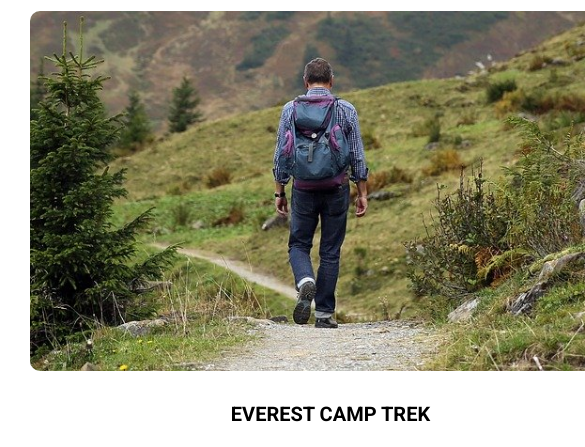
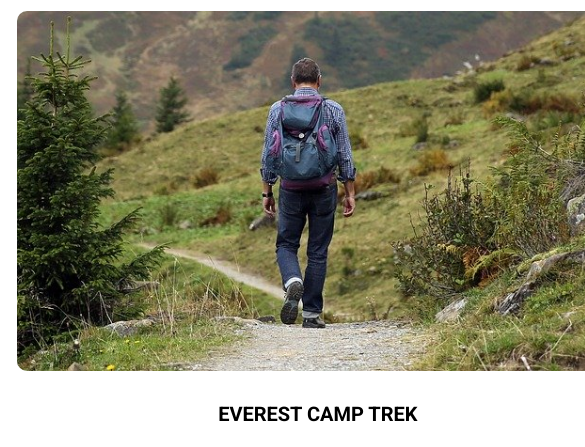
Before and after one commit to Moyna361/advanture75, a plain HTML site: page index.html in a window 390 px wide. Shown: the part 616-1063 px from the top of the page, 585 px wide, since content can reach past the window. Drawn offline with Linux system fonts and the light colour scheme; files that its build step writes are made by us from their sources; a web font is replaced by a local one.

Commit message:
project done

```diff
--- a/css/style.css
+++ b/css/style.css
@@ -401,7 +401,7 @@ footer {
    }
    .even-items {
 
-    width: 75vh;
+    width: 72vh;
     margin: 14px;
     text-align: center;
 
@@ -492,23 +492,7 @@ footer {
     font-size: 12px;
 
 }
-
-/* === footer section === */
-
-/* .footer p {
-    display: block;
-    font-size: 5px;
-    color: white;
-
 }
-
-.footer-container {
-    height: 250px;
-    width: 100%;
-    background-color: black;
-} */
-
-
 
 
 
```
